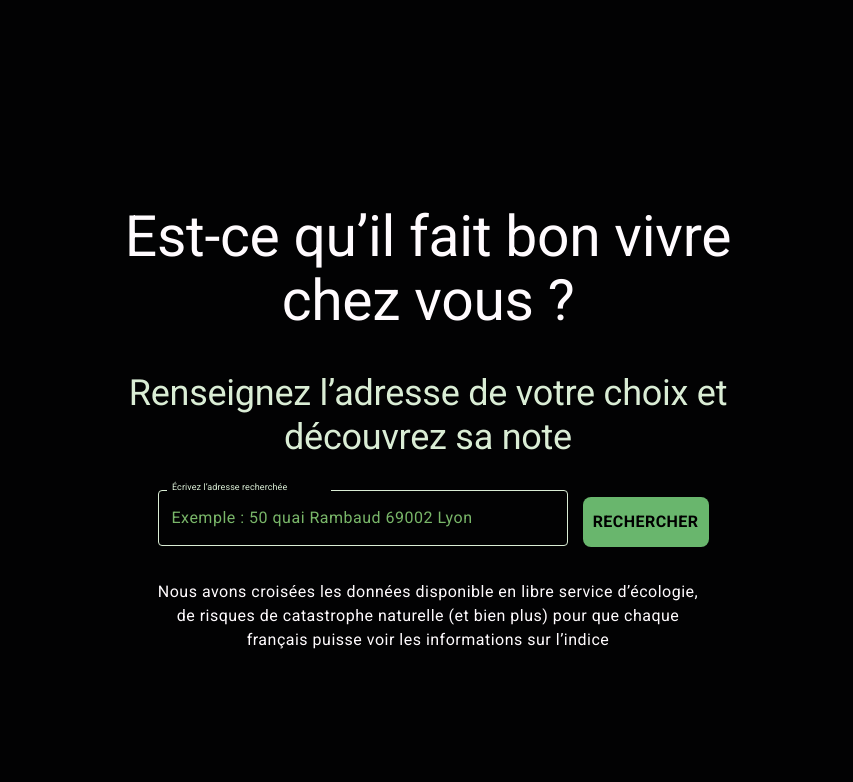
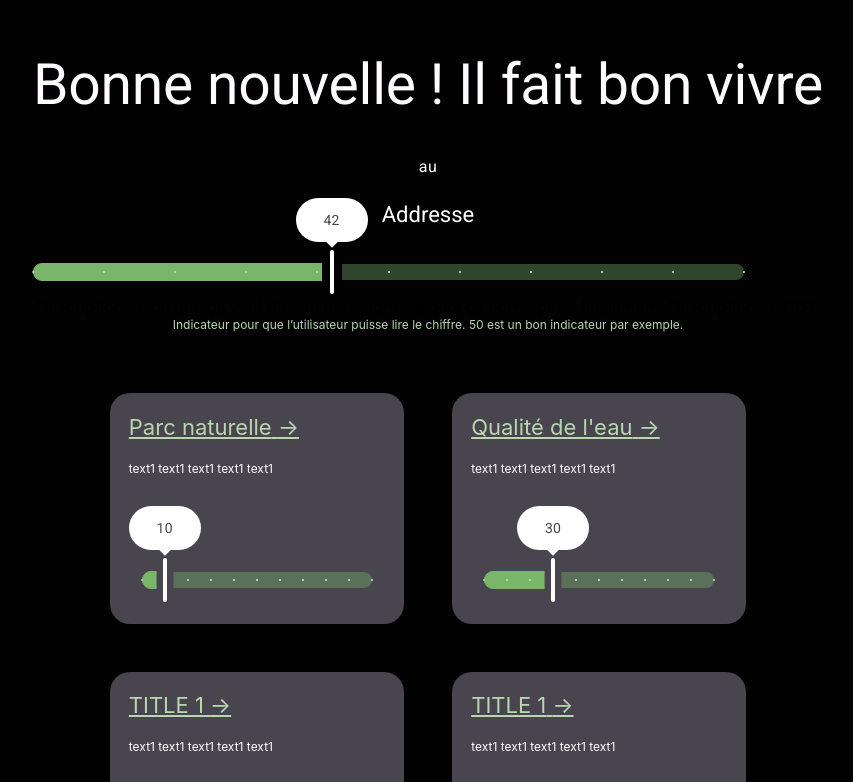
Before and after one commit to vaTheo/FranceNotation-Frontend, a React (Create React App) app in the folder francenotation/: page /resultpage in a window 1280 px wide. Shown: the part 118-900 px from the top of the page, without its empty margins (212-1065 px from the left). Built offline with nearby package versions, Linux system fonts and the light colour scheme.

Commit message:
adding card reult page

```diff
--- a/francenotation/package.json
+++ b/francenotation/package.json
@@ -18,6 +18,7 @@
     "lodash": "^4.17.21",
     "react": "^18.2.0",
     "react-dom": "^18.2.0",
+    "react-router-dom": "^6.21.3",
     "react-scripts": "5.0.1",
     "typescript": "^4.9.5",
     "web-vitals": "^2.1.4"
--- a/francenotation/src/App.tsx
+++ b/francenotation/src/App.tsx
@@ -1,13 +1,20 @@
+import React from "react";
+import { BrowserRouter as Router, Routes, Route } from "react-router-dom";
 import "./styles/App.scss";
 import MainPage from "./pages/mainPage";
-import { useEffect } from "react";
-import axios from "axios";
+import ResultPage from "./pages/results";
 
 function App() {
   return (
-    <div>
-      <MainPage />
-    </div>
+    <Router>
+      <div>
+        <Routes>
+          <Route path="/" element={<MainPage />} />
+          <Route path="/resultpage" element={<ResultPage />} />
+        </Routes>
+      </div>
+    </Router>
   );
 }
+
 export default App;
--- /dev/null
+++ b/francenotation/src/components/cardRates/cardRates.tsx
@@ -0,0 +1,26 @@
+// Importing necessary React functionalities and components
+import React, { useState, useEffect, useCallback } from "react";
+import CustomSlider from "./slider";
+import "../../styles/cardRate.scss";
+// Component definition: AddressSearch
+
+export type propsResults = {
+  titleCard: string;
+  textCard: string;
+  valueCard:number;
+};
+export default function CardRates(props: propsResults) {
+  const titleCard = props.titleCard;
+  const textCard = props.textCard;
+  const valueCard = props.valueCard;
+
+  return (
+    <div className="cardRate">
+      <div className="CardContent">
+        <div className="title-card" > {titleCard} {'->'} </div>
+        <div className="text-card">{textCard}</div>
+        <CustomSlider customValue={valueCard}></CustomSlider>
+      </div>
+    </div>
+  );
+}
--- /dev/null
+++ b/francenotation/src/components/cardRates/slider.tsx
@@ -0,0 +1,25 @@
+import * as React from 'react';
+import Box from '@mui/material/Box';
+import Slider from '@mui/material/Slider';
+import "../../styles/customSlideBar.scss"
+type PropsSlider ={
+  customValue:number
+}
+
+export default function CustomSlider(props:PropsSlider) {
+  const {customValue} = props
+  return (
+    <Box className="sidebar"> {/* Apply the sidebar class */}
+      <div className="CustomSlider"> {/* Apply the CustomSlider class */}
+        <Slider
+          // components={{ Thumb: CustomThumb }}
+          aria-label="Custom Thumb"
+          value={customValue}
+          valueLabelDisplay="on"
+          step={10}
+          marks
+        />
+      </div>
+    </Box>
+  );
+}
--- a/francenotation/src/pages/mainPage.tsx
+++ b/francenotation/src/pages/mainPage.tsx
@@ -8,6 +8,7 @@ import { AddressObject } from "../apiResponseType/apiResponse";
 import CustomLoadingIndicator from "../components/loading/loadingBar";
 import AddressSearchBar from "../components/BanField/banfield";
 import Button from "@mui/material/Button";
+import CardRates from "../components/cardRates/cardRates";
 
 const MainPage = () => {
   const [valueAddressSearchBar, setValueAddressSearchBar] =
--- /dev/null
+++ b/francenotation/src/pages/results.tsx
@@ -0,0 +1,60 @@
+import { useState } from "react";
+import CustomSlider from "../components/cardRates/slider";
+import "../styles/results.scss";
+import CardRates from "../components/cardRates/cardRates";
+
+const ResultPage = () => {
+  const [globalRate, setGlobalRate] = useState(42);
+  return (
+    <div className="resultPage">
+      <div className="globalResult">
+        <h1>Bonne nouvelle ! Il fait bon vivre</h1>
+        <p>au</p>
+        <h3>Addresse</h3>
+        <CustomSlider customValue={globalRate}></CustomSlider>
+        <div className="explication 1">
+          Description de ce que ça veut dire en deux lignes à quoi ça correspond
+          finalement. Description de l’API.{" "}
+        </div>
+        <div className="explication2">
+          Indicateur pour que l’utilisateur puisse lire le chiffre. 50 est un
+          bon indicateur par exemple.
+        </div>
+      </div>
+      <div className="resultsCards">
+        <CardRates
+          titleCard="Parc naturelle"
+          textCard="text1  text1  text1  text1  text1  "
+          valueCard={10}
+        ></CardRates>
+        <CardRates
+          titleCard="Qualité de l'eau"
+          textCard="text1  text1  text1  text1  text1  "
+          valueCard={30}
+        ></CardRates>
+        <CardRates
+          titleCard="TITLE 1"
+          textCard="text1  text1  text1  text1  text1  "
+          valueCard={50}
+        ></CardRates>
+        <CardRates
+          titleCard="TITLE 1"
+          textCard="text1  text1  text1  text1  text1  "
+          valueCard={76}
+        ></CardRates>{" "}
+        <CardRates
+          titleCard="TITLE 1"
+          textCard="text1  text1  text1  text1  text1  "
+          valueCard={50}
+        ></CardRates>
+        <CardRates
+          titleCard="TITLE 1"
+          textCard="text1  text1  text1  text1  text1  "
+          valueCard={76}
+        ></CardRates>
+      </div>
+    </div>
+  );
+};
+
+export default ResultPage;
--- a/francenotation/src/styles/_global.scss
+++ b/francenotation/src/styles/_global.scss
@@ -1,3 +1,4 @@
 // Global variable file
 
-$radius:8px;
+$radius: 8px;
+$globalBackground: #020203;
--- /dev/null
+++ b/francenotation/src/styles/cardRate.scss
@@ -0,0 +1,45 @@
+.cardRate{
+    // width: calc(50% - (0.625rem * 10)); // For two cards per row, adjust as needed
+    // flex-shrink: 0; // Prevents the cards from shrinking
+
+.CardContent {
+    width: 16rem;
+    height: 12rem;
+    flex-shrink: 0;
+    background-color: #49454f;
+    display: flex;
+    padding: 1.2rem;
+    flex-direction: column;
+    align-items: center;
+    gap: 1.25rem;
+    border-radius: 20px;
+    justify-content: space-between; /* Changed to space-between */
+    margin: 1.5rem;
+    .title-card {
+        color: var(--Primary--60, #b8d6b0);
+        font-size: 1.375rem;
+        font-style: normal;
+        align-self: flex-start;
+        font-weight: 400;
+        line-height: 1.75rem;
+        text-decoration-line: underline;
+      }
+
+      .text-card {
+        color: var(--Primary---80, #fff);
+        align-self: flex-start;
+        font-size: 0.75rem;
+        font-style: normal;
+        font-weight: 400;
+        line-height: 1rem;
+        flex-grow: 1; /* Added to make this element grow */
+      }
+
+      .CustomSlider {
+        /* Add your custom slider styles here */
+        align-self: stretch; /* If you want the slider to stretch to the container's width */
+      }
+
+  }
+
+}
--- /dev/null
+++ b/francenotation/src/styles/customSlideBar.scss
@@ -0,0 +1,56 @@
+// Sidebar Variables
+$sidebar-background-color: #49454f;
+$sidebar-text-color: #333333;
+
+// Slider Variables
+$slider-track-color: #79b669;
+$slider-thumb-color: #ffffff;
+$slider-mark-color: #daedd5;
+
+.sidebar {
+  width: 90%;
+  color: $sidebar-text-color;
+  box-sizing: border-box;
+
+  // Custom Slider styles
+  .CustomSlider {
+    .MuiSlider-root {
+      color: $slider-track-color;
+      height: 1rem;
+      .MuiSlider-thumb {
+        background-color: $slider-thumb-color;
+        width: 0.125rem;
+        height: 2.75rem;
+        border-radius: 1rem;
+        background-color: var(--Primary---70, #daedd5);
+        flex-shrink: 0;
+        border: 2px solid $slider-thumb-color;
+        box-shadow: 0 0 0 0.4rem $sidebar-background-color;
+
+        &:hover {
+          box-shadow: 0 0 0 0.6rem $sidebar-background-color;
+        }
+      }
+
+      .MuiSlider-mark {
+        background-color: $slider-mark-color;
+      }
+
+      .MuiSlider-markLabel {
+        color: $sidebar-text-color;
+      }
+
+      .MuiSlider-valueLabel {
+        background-color: var(--Primary---80, #fff);
+        color: #49454f;
+        border-radius: 16.25rem;
+        display: flex;
+        width: 3rem;
+        padding: 0.75rem 0.75rem;
+        justify-content: center;
+        align-items: center;
+        gap: 0.5rem;
+      }
+    }
+  }
+}
--- a/francenotation/src/styles/index.scss
+++ b/francenotation/src/styles/index.scss
@@ -1,4 +1,6 @@
+@use './_global';
 @import url("https://fonts.googleapis.com/css2?family=Roboto:wght@400;700&display=swap");
+
 
 body {
   margin: 5px;
@@ -9,9 +11,9 @@ body {
 
   -webkit-font-smoothing: antialiased;
   -moz-osx-font-smoothing: grayscale;
-  background: var(--Neutral---0, #020203);
+  background: var(--Neutral---0, global.$globalBackground);
   display: flex;
-  padding: 17.5rem 18rem 20.4375rem 18rem;
+  padding: 8rem 9rem 10rem 9rem;
   justify-content: center;
   align-items: center;
 }
@@ -43,6 +45,16 @@ h2 {
   font-weight: 400;
   line-height: 2.75rem; /* 122.222% */
 }
+h3 {
+  color: #fff;
+  text-align: center;
+  /* Title Large */
+  font-family: Roboto;
+  font-size: 1.375rem;
+  font-style: normal;
+  font-weight: 400;
+  line-height: 1.75rem; /* 127.273% */
+}
 
 p {
   color: var(--Neutral---99, #fffbfe);
--- /dev/null
+++ b/francenotation/src/styles/results.scss
@@ -0,0 +1,58 @@
+@use './_global';
+
+.resultPage {
+    display: inline-flex;
+    // padding: 0.1rem;
+    flex-direction: column;
+    align-items: center;
+
+    .globalResult {
+      text-align: center;
+//   custom backround to mactch global background
+      .sidebar {
+        .CustomSlider {
+          .MuiSlider-root {
+            .MuiSlider-thumb {
+              box-shadow: 0 0 0 0.5rem global.$globalBackground;
+            &:hover {
+                box-shadow: 0 0 0 0.7rem global.$globalBackground;
+
+              }
+            }
+          }
+        }
+      }
+      .explication1
+      {
+        color: var(--Primary--60, #B8D6B0);
+        text-align: center;
+
+        /* Body Large */
+        font-size: 1rem;
+        font-style: normal;
+        font-weight: 400;
+        line-height: 1.5rem; /* 150% */
+        letter-spacing: 0.03125rem;
+      }
+      .explication2 {
+        color: var(--Primary--60, #B8D6B0);
+
+        /* Body Small */
+        font-size: 0.75rem;
+        font-style: normal;
+        font-weight: 400;
+        line-height: 1rem; /* 133.333% */
+      }
+    }
+
+    .resultsCards {
+        display: flex;
+        flex-direction: row;
+        justify-content: space-between;
+        flex-wrap: wrap;
+        justify-content: center;
+        align-items: flex-start;
+        padding: 2.25rem 0rem;
+
+  }
+}
```
Also changed, not shown: 1 other file (tests, documents, lock files or other folders).
